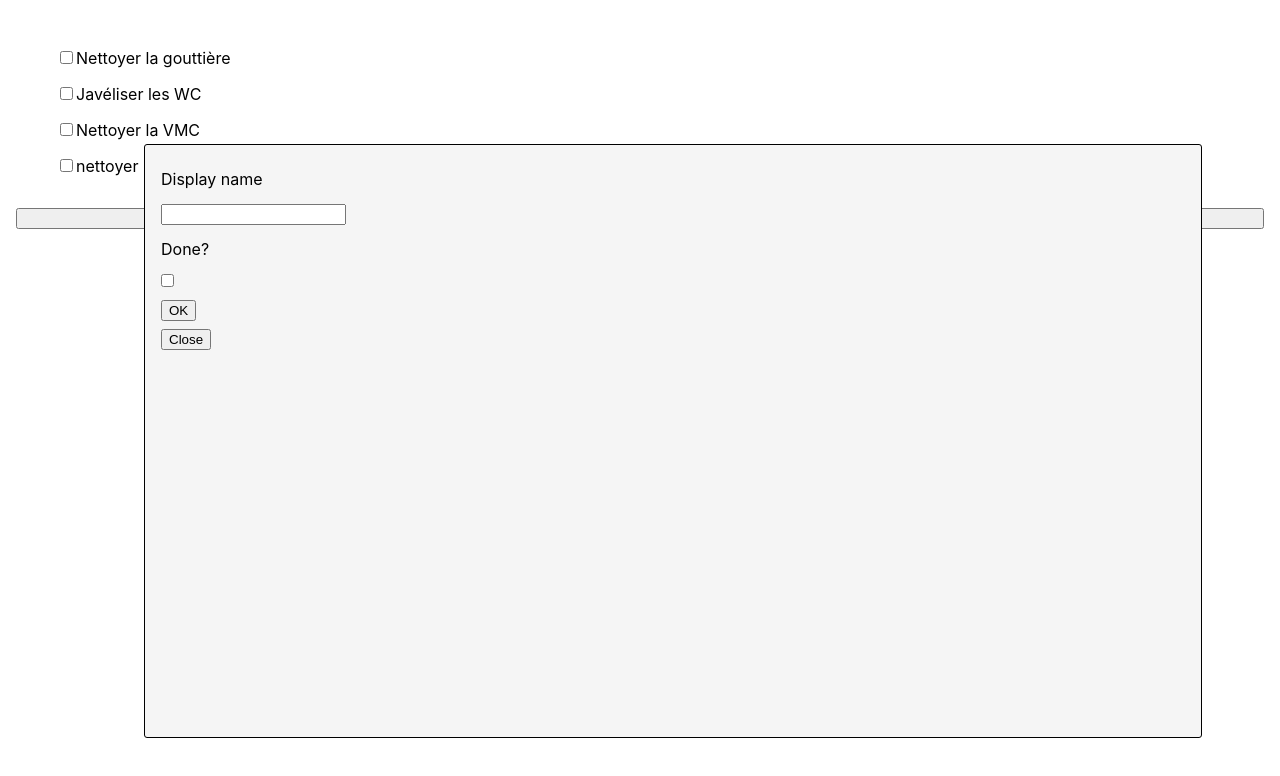
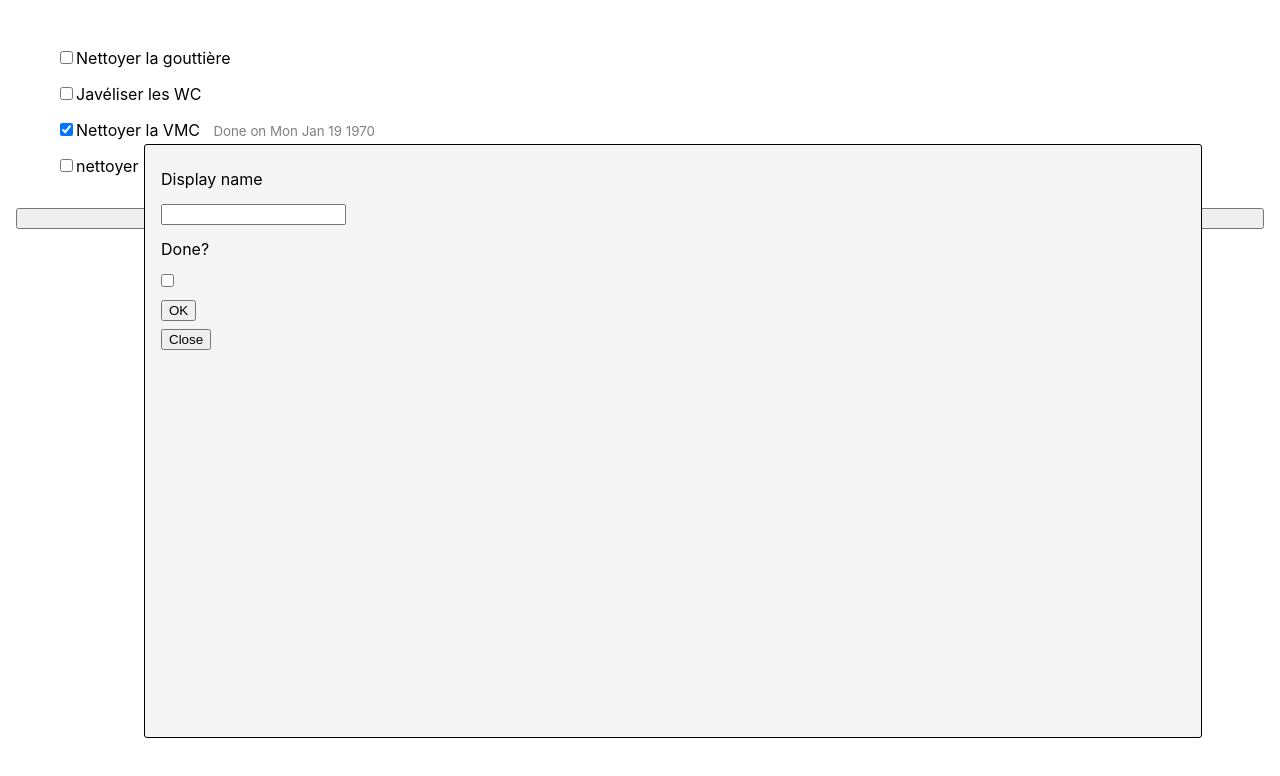
Before and after one commit to taichoup/yearly-to-do-app, a React (Create React App) app: page / in a window 1280 px wide. Both pictures are taken after a click on the button "Add a new task". Shown: the top 776 px of the page. Built offline with nearby package versions, Linux system fonts and the light colour scheme.

Commit message:
tame eslint and prettier

```diff
--- a/src/App.tsx
+++ /dev/null
@@ -1,136 +0,0 @@
-import logo from './logo.svg';
-import './App.css';
-import React, { useState } from 'react';
-
-interface YearlyToDo {
-  displayName: string,
-  done: boolean,
-  dateDone?: number
-  doneBy?: string
-}
-
-const toDosExampleSet: YearlyToDo[] = [
-  {
-    displayName: 'Nettoyer la gouttière',
-    done: false
-  },
-  {
-    displayName: 'Javéliser les WC',
-    done: false
-  },
-  {
-    displayName: 'Nettoyer la VMC',
-    done: true,
-    dateDone: 1619875991,
-    doneBy: 'Christine'
-  },
-  {
-    displayName: 'nettoyer la vitre de l\'insert',
-    done: false
-  }
-]
-
-
-
-
-type ToDoItemProps = {
-  todo: YearlyToDo,
-  idx: number
-}
-
-const ToDoItem = ({ todo, idx}: ToDoItemProps) => {
-  return (
-    <li key={todo.displayName + idx}>
-      <input type="checkbox"></input>
-      {todo.displayName}
-    </li>
-  )
-}
-
-type ToDoFormProps = {
-  submitHandler: (newTodo: YearlyToDo) => void;
-  closeFormHandler: () => void;
-}
-
-/**
- * This is the form component to add a new ToDo
- * @param props
- * @returns
- */
-const ToDoForm = ({ submitHandler, closeFormHandler }: ToDoFormProps) => {
-  const [displayName, setDisplayName] = useState('');
-  const [done, setDone] = useState(false);
-  const [dateDone, setDateDone] = useState();
-
-  const handleDisplayNameChange = (event: React.ChangeEvent<HTMLInputElement>): void => {
-    setDisplayName(event.currentTarget.value);
-  };
-
-  const handleDoneChange = (event: React.FormEvent<HTMLInputElement>): void => {
-    // true if checked, false if unchecked
-    setDone(event.currentTarget.checked);
-  }
-
-  const clearState = () => {
-    setDisplayName('');
-    setDone(false);
-    setDateDone(undefined);
-  }
-
-  const handleSubmit = (event: React.FormEvent): void => {
-    event.preventDefault();
-    const newTodo: YearlyToDo = {
-      displayName,
-      done,
-      dateDone: Date.now(),
-      doneBy: 'Manu'
-    }
-    submitHandler(newTodo);
-    closeFormHandler();
-    clearState();
-  }
-
-  return (
-    <form className="add-todo-form">
-      <label htmlFor="displayName">Display name</label>
-      <input type="text" onChange={handleDisplayNameChange} id="displayName" value={displayName}/>
-      <label htmlFor="done">Done?</label>
-      <input type="checkbox" onChange={handleDoneChange} id="done" checked={done} />
-      <button type="submit" onClick={handleSubmit}>OK</button>
-    </form>
-  )
-}
-
-
-
-function App() {
-  const [yearlyToDos, setYearlyToDos] = useState<YearlyToDo[]>(toDosExampleSet);
-  const [addToDoDialogShown, setAddToDoDialogShown] = useState(false);
-
-  const handleAddNewToDo = (event: React.MouseEvent) => {
-  setAddToDoDialogShown(true);
-  };
-
-  const handleValidateNewToDo = (newToDo: YearlyToDo) => {
-    setYearlyToDos(yearlyToDos.concat(newToDo))
-  }
-
-  return (
-    <div className="App">
-      <ul className="main-list">
-        {yearlyToDos.map((todo, idx) => <ToDoItem todo={todo} idx={idx}/>)}
-      </ul>
-      <button type="button" onClick={handleAddNewToDo}>
-        Add a new task
-      </button>
-      <div className={addToDoDialogShown ? 'add-todo-dialog-visible' : 'add-todo-dialog-hidden'}>
-        <ToDoForm submitHandler={handleValidateNewToDo} closeFormHandler={setAddToDoDialogShown}/>
-        <button onClick={() => setAddToDoDialogShown(false)}>
-          Close
-        </button>
-      </div>
-    </div>
-  );
-}
-
-export default App;
--- a/src/App.css
+++ b/src/components/App.css
@@ -43,3 +43,13 @@
 .add-todo-form > * {
   margin: .5em 0em;
 }
+
+.date {
+  font-size: smaller;
+  color: gray;
+  margin: 1em;
+}
+
+.date::before {
+  content: 'Done on '
+}
--- /dev/null
+++ b/src/components/App.tsx
@@ -0,0 +1,171 @@
+import './App.css';
+import React, { useState, Dispatch, SetStateAction } from 'react';
+
+interface YearlyToDo {
+  displayName: string;
+  done: boolean;
+  dateDone?: string | number | Date;
+  doneBy?: string;
+}
+
+const toDosExampleSet: YearlyToDo[] = [
+  {
+    displayName: 'Nettoyer la gouttière',
+    done: false,
+  },
+  {
+    displayName: 'Javéliser les WC',
+    done: false,
+  },
+  {
+    displayName: 'Nettoyer la VMC',
+    done: true,
+    dateDone: 1619875991,
+    doneBy: 'Christine',
+  },
+  {
+    displayName: "nettoyer la vitre de l'insert",
+    done: false,
+  },
+];
+
+type ToDoItemProps = {
+  todo: YearlyToDo;
+};
+
+/**
+ * This is an item in the list
+ */
+const ToDoItem = ({ todo }: ToDoItemProps) => {
+  const [isDone, setIsDone] = useState(todo.done);
+
+  const handleToDoCheck = (event: React.FormEvent) => {
+    if (!todo.done) {
+      todo.dateDone = Date.now();
+    }
+    setIsDone(!isDone);
+  };
+  return (
+    <li>
+      <input
+        type="checkbox"
+        checked={isDone}
+        onChange={handleToDoCheck}
+      ></input>
+      {todo.displayName}
+      {isDone && (
+        // ?? 0 --> hack
+        <span className="date">
+          {new Date(todo.dateDone ?? 0).toDateString()}
+        </span>
+      )}
+    </li>
+  );
+};
+
+type ToDoFormProps = {
+  submitHandler: (newTodo: YearlyToDo) => void;
+  closeFormHandler: Dispatch<SetStateAction<boolean>>;
+};
+
+/**
+ * This is the form component to add a new ToDo
+ */
+const ToDoForm = ({ submitHandler, closeFormHandler }: ToDoFormProps) => {
+  const [displayName, setDisplayName] = useState('');
+  const [done, setDone] = useState(false);
+  const [dateDone, setDateDone] = useState();
+
+  const handleDisplayNameChange = (
+    event: React.ChangeEvent<HTMLInputElement>
+  ): void => {
+    setDisplayName(event.currentTarget.value);
+  };
+
+  const handleDoneChange = (event: React.FormEvent<HTMLInputElement>): void => {
+    // true if checked, false if unchecked
+    setDone(event.currentTarget.checked);
+  };
+
+  const clearState = () => {
+    setDisplayName('');
+    setDone(false);
+    setDateDone(undefined);
+  };
+
+  const handleSubmit = (event: React.FormEvent): void => {
+    event.preventDefault();
+    const newTodo: YearlyToDo = {
+      displayName,
+      done,
+      dateDone: Date.now(),
+      doneBy: 'Manu',
+    };
+    submitHandler(newTodo);
+    closeFormHandler(false);
+    clearState();
+  };
+
+  return (
+    <form className="add-todo-form">
+      <label htmlFor="displayName">Display name</label>
+      <input
+        type="text"
+        onChange={handleDisplayNameChange}
+        id="displayName"
+        value={displayName}
+      />
+      <label htmlFor="done">Done?</label>
+      <input
+        type="checkbox"
+        onChange={handleDoneChange}
+        id="done"
+        checked={done}
+      />
+      <button type="submit" onClick={handleSubmit}>
+        OK
+      </button>
+    </form>
+  );
+};
+
+function App() {
+  const [yearlyToDos, setYearlyToDos] = useState<YearlyToDo[]>(toDosExampleSet);
+  const [addToDoDialogShown, setAddToDoDialogShown] = useState(false);
+
+  const handleAddNewToDo = (event: React.MouseEvent) => {
+    setAddToDoDialogShown(true);
+  };
+
+  const handleValidateNewToDo = (newToDo: YearlyToDo) => {
+    setYearlyToDos(yearlyToDos.concat(newToDo));
+  };
+
+  return (
+    <div className="App">
+      <ul className="main-list">
+        {yearlyToDos.map((todo) => (
+          <ToDoItem todo={todo} key={todo.displayName} />
+        ))}
+      </ul>
+      <button type="button" onClick={handleAddNewToDo}>
+        Add a new task
+      </button>
+      <div
+        className={
+          addToDoDialogShown
+            ? 'add-todo-dialog-visible'
+            : 'add-todo-dialog-hidden'
+        }
+      >
+        <ToDoForm
+          submitHandler={handleValidateNewToDo}
+          closeFormHandler={setAddToDoDialogShown}
+        />
+        <button onClick={() => setAddToDoDialogShown(false)}>Close</button>
+      </div>
+    </div>
+  );
+}
+
+export default App;
--- a/src/index.tsx
+++ b/src/index.tsx
@@ -1,7 +1,7 @@
 import React from 'react';
 import ReactDOM from 'react-dom';
 import './index.css';
-import App from './App';
+import App from './components/App';
 import reportWebVitals from './reportWebVitals';
 
 ReactDOM.render(
```
Also changed, not shown: src/.eslintrc.js, 2 other files (tests, documents, lock files or other folders).
